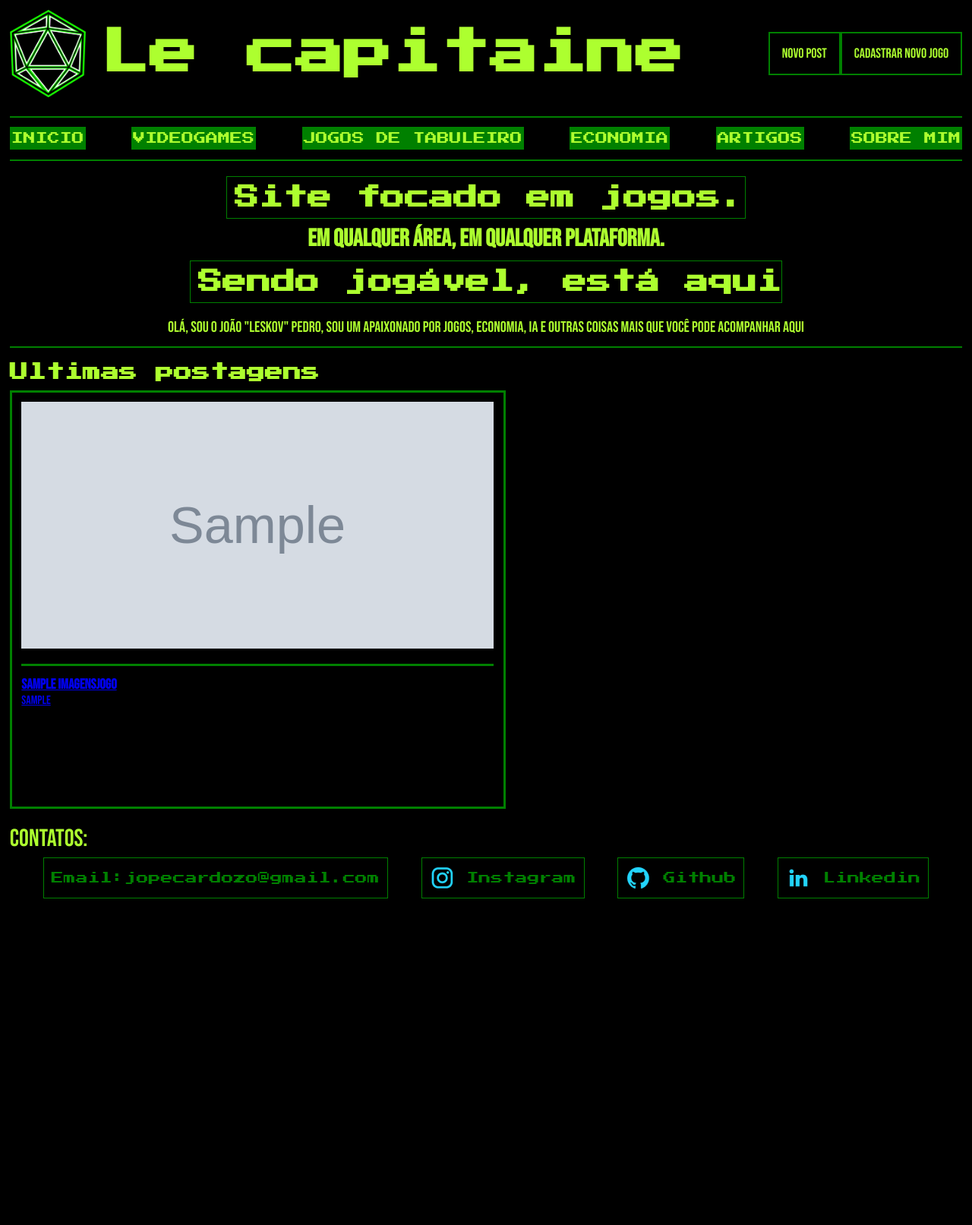
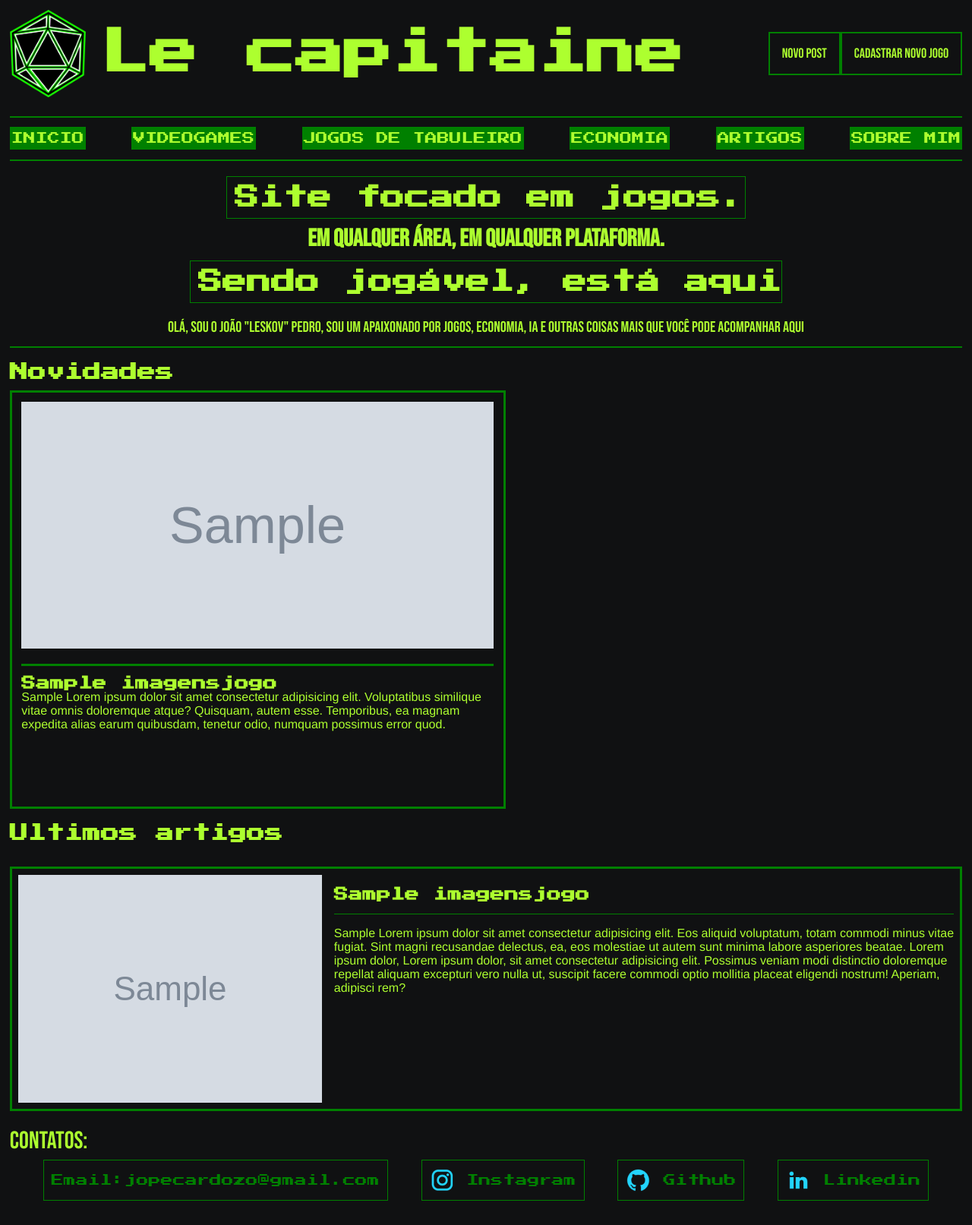
Before and after one commit to JohnnyCardozo/johnnycardozo.github.io, a Django app: page / in a window 1280 px wide. Shown: the whole page at 76% size. Before the commit the page ends 1183 px from the top, so only its background shows below. Run offline with Django 4.2, Linux system fonts and the light colour scheme; tables that the repository leaves empty hold one stand-in row (values such as "Sample post"); grey boxes marked "Sample" are stand-in pictures.

Commit message:
feito o main da página inicial mostrando os últimos artigos 'publicados'

```diff
--- a/setup/settings.py
+++ b/setup/settings.py
@@ -122,7 +122,7 @@ USE_TZ = True
 STATIC_URL = 'static/'
 
 STATICFILES_DIRS = [
-    os.path.join(BASE_DIR, 'setup/static')
+    os.path.join(BASE_DIR, 'setup/static'),
 ]
 
 STATIC_ROOT = os.path.join(BASE_DIR, 'static')
--- a/setup/static/styles/style.css
+++ b/setup/static/styles/style.css
@@ -8,7 +8,7 @@
 :root {
     --cor-primaria: green;
     --cor-secundaria: greenyellow;
-    --cor-de-fundo: black;
+    --cor-de-fundo: #101112;
     --cor-do-texto: greenyellow;
     --cor-hover: red;
 
@@ -99,6 +99,8 @@ body::-webkit-scrollbar-thumb:hover {
     width: fit-content;
     min-height: 520px;
     max-height: 500px;
+    color: var(--cor-do-texto);
+    text-decoration: none;
 }
 
 .swiper-slide h3 {
@@ -116,6 +118,14 @@ body::-webkit-scrollbar-thumb:hover {
     max-height: 325px;
 }
 
+.swiper-info-nome {
+    font-family: var(--fonte-primaria);
+}
+
+.swiper-info-legenda {
+    font-family:'Franklin Gothic Medium', 'Arial Narrow', Arial, sans-serif;
+}
+
 .swiper-button-prev, .swiper-button-next {
     display: none;
 }
@@ -127,6 +137,36 @@ body::-webkit-scrollbar-thumb:hover {
 
 .swiper-scrollbar {
     display: none;
+}
+
+.ultimos__artigos {
+    display: flex;
+    flex-direction: column-reverse;
+    gap: 1rem;
+}
+
+.ultimos__artigos__informacao {
+    display: flex;
+    gap: 1rem;
+    border: 3px solid var(--cor-primaria);
+    padding: 0.5rem;
+    text-decoration: none;
+    color: var(--cor-do-texto);
+}
+
+.artigo__imagem {
+    max-width: 400px;
+}
+
+.artigo__nome {
+    font-family: var(--fonte-primaria);
+    border-bottom: 1px solid var(--cor-primaria);
+    margin: 1rem 0;
+    padding-bottom: 1rem;
+}
+
+.artigo__legenda {
+    font-family:'Franklin Gothic Medium', 'Arial Narrow', Arial, sans-serif;
 }
 
 @media (max-width: 1080px) {
@@ -168,4 +208,17 @@ body::-webkit-scrollbar-thumb:hover {
     .rodape__contatos__links {
         width: 100%;
     }
+
+    .ultimos__artigos__informacao {
+        flex-direction: column;
+    }
+
+    .artigo__imagem {
+        width: 100%;
+        max-width: none;
+    }
+
+    .artigo__nome {
+        margin: 0;
+    }
 }
--- a/templates/paginas/index.html
+++ b/templates/paginas/index.html
@@ -2,7 +2,7 @@
 {% load static %}
 
 {% block content %}
-    <main class="estrutura__apresentacao">
+    <div class="estrutura__apresentacao">
         <h1 class="apresentacao">
             <p class="apresentacao__destaque">Site focado em jogos.</p>
             <p>Em qualquer área, em qualquer plataforma.</p>
@@ -13,26 +13,27 @@
             Olá, sou o João "Leskov" Pedro, sou um apaixonado por jogos,
             economia, IA e outras coisas mais que você pode acompanhar aqui
         </p>
-    </main>
+    </div>
 
-    <section class="carrossel">
-        <h2 class="carrossel__titulo">Ultimas postagens</h2>
+    <div class="carrossel">
+        <h2 class="carrossel__titulo">Novidades</h2>
         <!-- Slider main container -->
         <div class="swiper">
             <!-- Additional required wrapper -->
             <div class="swiper-wrapper">
                 {% if cards %}
-                    {% for imagens in cards %}
+                {% for jogos in cards %}
                 <a class="swiper-slide" href="{% url 'artigoEscrito' %}">
-                        <img class="swiper-img" src="{% static 'assets/'%}{{  imagens.imagem}}">
+                    <img class="swiper-img" src="{% static 'assets/'%}{{ jogos.imagem }}">
                     <div >
-                            <h3 class="swiper-info-nome">{{ imagens.nome }}</h3>
-                            <p class="swiper-info-legenda">{{ imagens.legenda }}</p>
+                        <h3 class="swiper-info-nome">{{ jogos.nome }}</h3>
+                        <p class="swiper-info-legenda">{{ jogos.legenda }} Lorem ipsum dolor sit amet consectetur adipisicing elit. Voluptatibus similique vitae omnis doloremque atque? Quisquam, autem esse. Temporibus, ea magnam expedita alias earum quibusdam, tenetur odio, numquam possimus error quod.</p>
                     </div>
                 </a>
                 {% endfor %}
                 {% else %}
                 {% endif %}
+
             </div>
             <!-- If we need pagination -->
             <div class="swiper-pagination"></div>
@@ -44,7 +45,23 @@
             <!-- If we need scrollbar -->
             <div class="swiper-scrollbar"></div>
         </div>
-    </section>
+    </div>
+
+    <h4 class="carrossel__titulo">Ultimos artigos</h4>
+    <main class="ultimos__artigos">
+        {% if cards %}
+        {% for jogos in cards %}
+        <a class="ultimos__artigos__informacao" href="{% url 'artigoEscrito' %}">
+            <img class="artigo__imagem" src="{% static 'assets/'%}{{ jogos.imagem }}">
+            <div class="artigo__informacao">
+                <h3 class="artigo__nome">{{ jogos.nome }}</h3>
+                <p class="artigo__legenda">{{ jogos.legenda }} Lorem ipsum dolor sit amet consectetur adipisicing elit. Eos aliquid voluptatum, totam commodi minus vitae fugiat. Sint magni recusandae delectus, ea, eos molestiae ut autem sunt minima labore asperiores beatae. Lorem ipsum dolor, Lorem ipsum dolor, sit amet consectetur adipisicing elit. Possimus veniam modi distinctio doloremque repellat aliquam excepturi vero nulla ut, suscipit facere commodi optio mollitia placeat eligendi nostrum! Aperiam, adipisci rem?</p>
+            </div>
+        </a>
+        {% endfor %}
+        {% else %}
+        {% endif %}
+    </main>
 
     <script src="https://cdn.jsdelivr.net/npm/swiper@9/swiper-bundle.min.js"></script>
     <script>
```
Also changed, not shown: static/styles/style.css (+11 -0 lines). Lines whose indentation alone changed are shown as unchanged.
